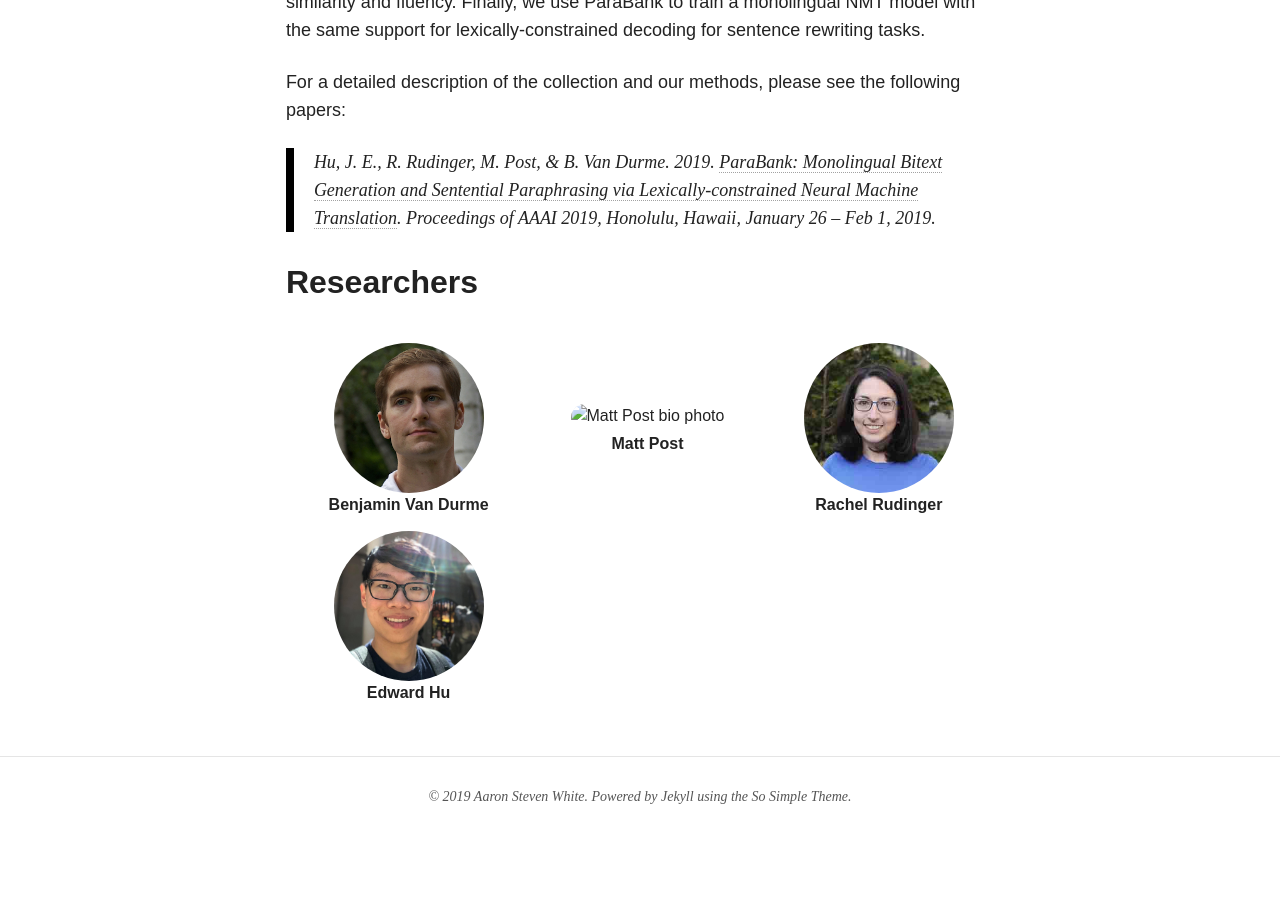
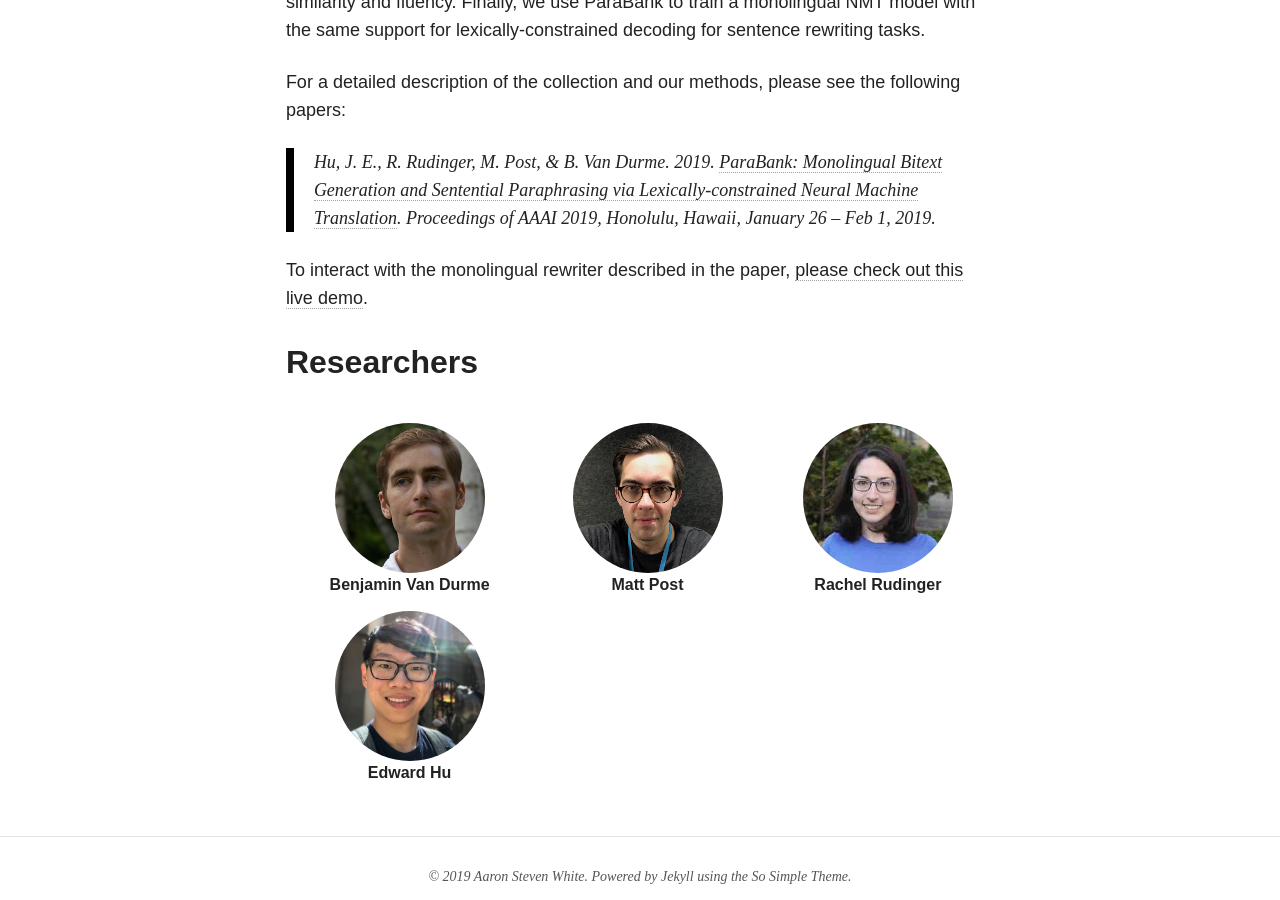
Before and after one commit to decompositional-semantics-initiative/decompositional-semantics-initiative.github.io, a Jekyll site: the page built from projects/parabank/index.md, in a window 1280 px wide and 900 px high, scrolled down 1029 px. Built offline with Jekyll 4.4.1, drawn with Linux system fonts in a browser that asks for light colours; nearby versions of some CDN libraries.

Commit message:
add parabank demo

```diff
--- a/projects/parabank/index.md
+++ b/projects/parabank/index.md
@@ -8,4 +8,6 @@ We present ParaBank, a large-scale English paraphrase dataset that surpasses pri
 
 For a detailed description of the collection and our methods, please see the following papers:
 
-> Hu, J. E., R. Rudinger, M. Post, & B. Van Durme. 2019. [ParaBank: Monolingual Bitext Generation and Sentential Paraphrasing via Lexically-constrained Neural Machine Translation](TBA). Proceedings of AAAI 2019, Honolulu, Hawaii, January 26 – Feb 1, 2019.
+> Hu, J. E., R. Rudinger, M. Post, & B. Van Durme. 2019. [ParaBank: Monolingual Bitext Generation and Sentential Paraphrasing via Lexically-constrained Neural Machine Translation](http://aaai.org/Papers/AAAI/2019/AAAI-HuJ.4052.pdf). Proceedings of AAAI 2019, Honolulu, Hawaii, January 26 – Feb 1, 2019.
+
+To interact with the monolingual rewriter described in the paper, [please check out this live demo](http://parabank-demo.appspot.com).
```
Also changed, not shown: images/mpost.jpg (added), 1 other file.
